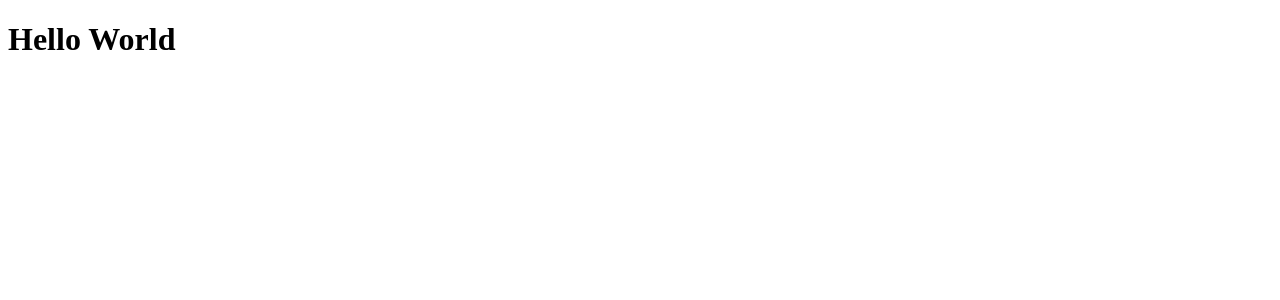
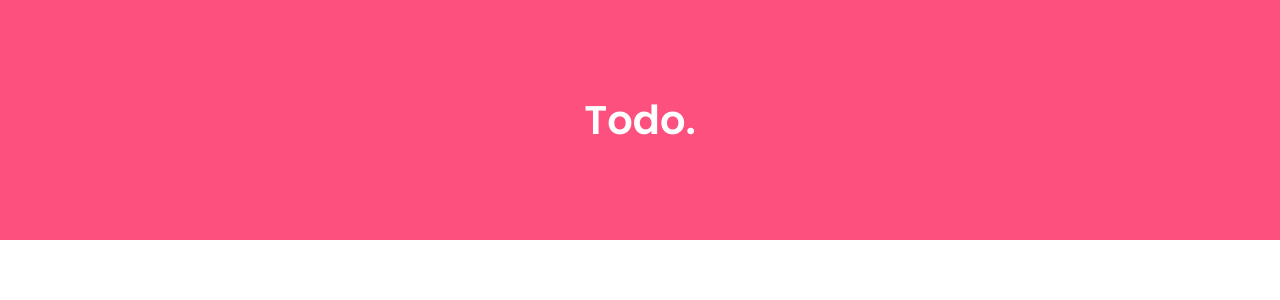
Before and after one commit to RafaelBarbosa09/todo, a React (Create React App) app: page / in a window 1280 px wide. Shown: the top 300 px of the page. Built offline with nearby package versions, Linux system fonts and the light colour scheme.

Commit message:
finalizando header

```diff
--- a/src/App.tsx
+++ b/src/App.tsx
@@ -1,6 +1,12 @@
+import { Header } from "./components/Header";
+import { GlobalStyle } from "./styles/global";
+
 function App() {
   return (
-    <h1>Hello World</h1>
+    <>
+      <Header />
+      <GlobalStyle />
+    </>
   );
 }
 
--- /dev/null
+++ b/src/components/Header/index.tsx
@@ -0,0 +1,9 @@
+import { Container } from "./styles";
+
+export function Header() {
+  return (
+    <Container>
+      <h1>Todo.</h1>
+    </Container>
+  );
+}
--- /dev/null
+++ b/src/components/Header/styles.ts
@@ -0,0 +1,15 @@
+import styled from 'styled-components';
+
+export const Container = styled.header`
+    background: var(--color-primary);
+    display: flex;
+    flex-direction: column;
+    align-items: center;
+    justify-content: center;
+    height: 15rem;
+
+    h1 {
+      font-size: 2.5rem;
+      color: var(--shape)
+    }
+`;
```
